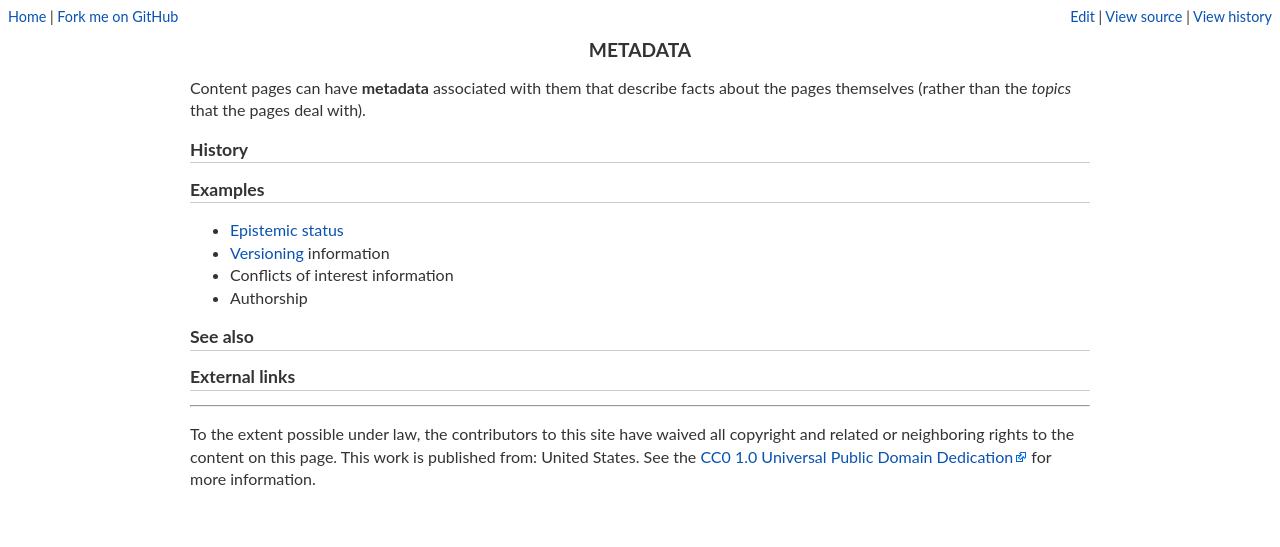
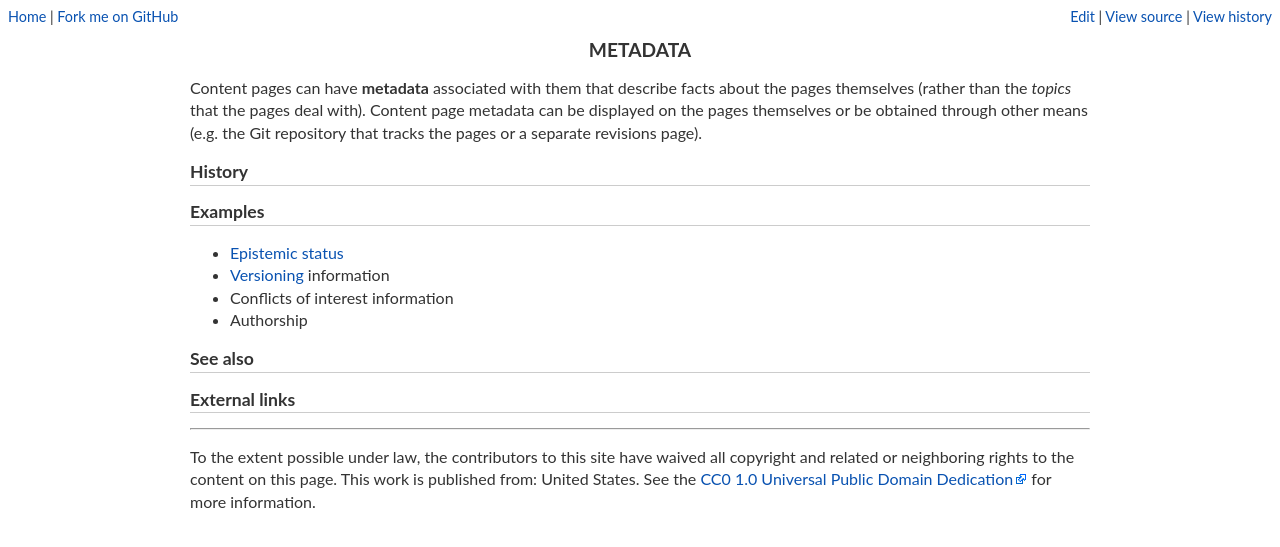
Before and after one commit to riceissa/contentcreation, a Jekyll site: the page built from metadata.md, in a window 1280 px wide. Shown: the top 547 px of the page. Built offline with Jekyll 4.4.1, drawn with Linux system fonts in a browser that asks for light colours.

Commit message:
Describe where metadata resides

```diff
--- a/metadata.md
+++ b/metadata.md
@@ -4,6 +4,9 @@ title: Metadata
 
 Content pages can have **metadata** associated with them that describe facts
 about the pages themselves (rather than the *topics* that the pages deal with).
+Content page metadata can be displayed on the pages themselves or be obtained
+through other means (e.g. the Git repository that tracks the pages or a
+separate revisions page).
 
 ## History
 
```
